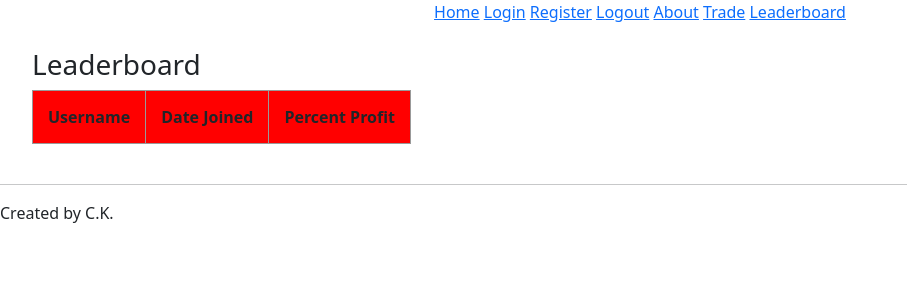
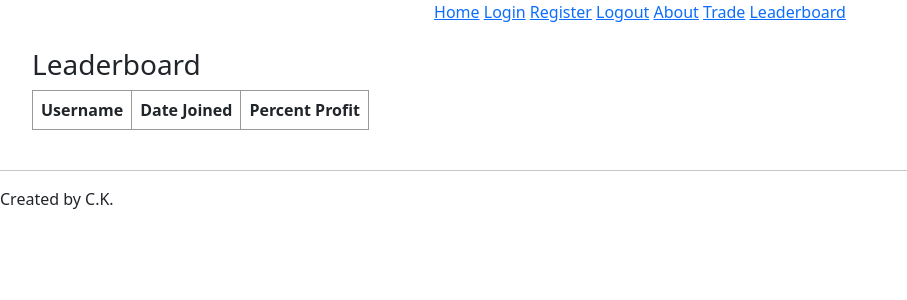
Before and after one commit to 0xckruger/Bogged.me, a Flask app: page /leaderboard in a window 1280 px wide. Shown: the top 300 px of the page, without its empty margins (0-907 px from the left). Run offline with Flask 2, Linux system fonts and the light colour scheme; data that the repository does not hold is empty.

Commit message:
fixed css error

```diff
--- a/static/stylesheet.css
+++ b/static/stylesheet.css
@@ -1,9 +1,3 @@
 .alignRight {
     float: right;
 }
-
-#leaderboard th, td{
-    background-color: red;
-    padding: 15px;
-    text-align: left;
-}
--- a/templates/header.html
+++ b/templates/header.html
@@ -4,7 +4,7 @@
 
 
     <link href="https://cdn.jsdelivr.net/npm/bootstrap@5.0.0-beta1/dist/css/bootstrap.min.css" rel="stylesheet" integrity="sha384-giJF6kkoqNQ00vy+HMDP7azOuL0xtbfIcaT9wjKHr8RbDVddVHyTfAAsrekwKmP1" crossorigin="anonymous">
-    <link rel="stylesheet" href="static/stylesheet.css">
+    <link rel= "stylesheet" type= "text/css" href= "../static/stylesheet.css">
     <title>{{title}}</title>
   <body>
     <div align="center">
--- a/templates/leaderboard.html
+++ b/templates/leaderboard.html
@@ -1,4 +1,3 @@
-<link rel= "stylesheet" type= "text/css" href= "/Bogged.me/static/stylesheet.css">
 {% include 'header.html' %}
 
 <style>
```
